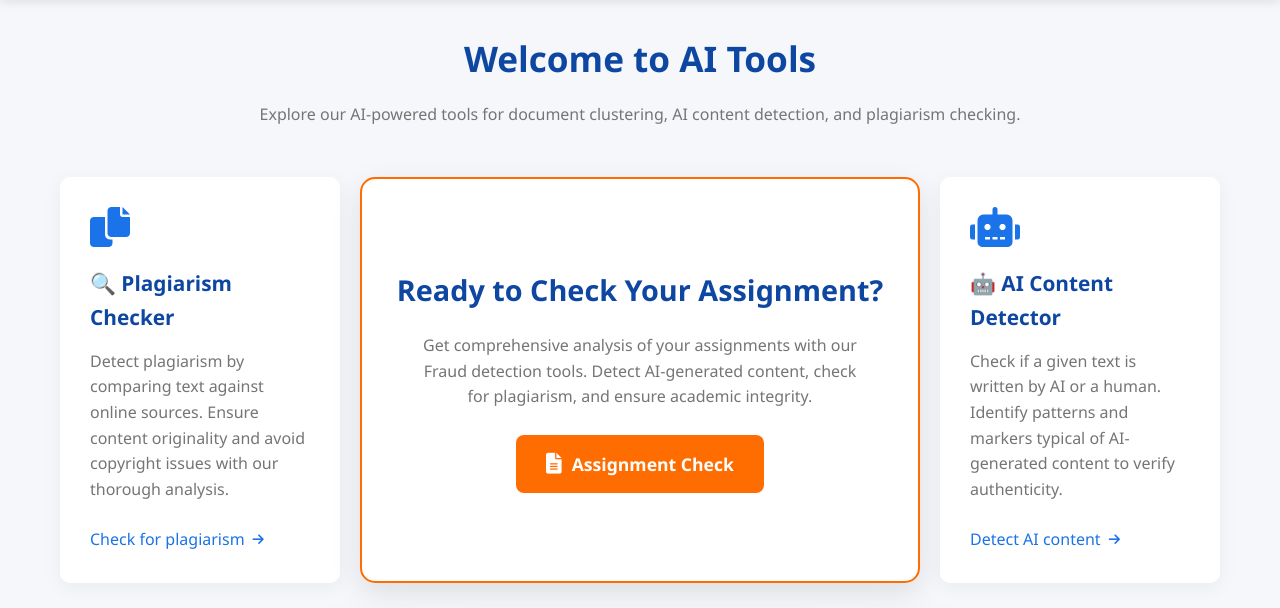
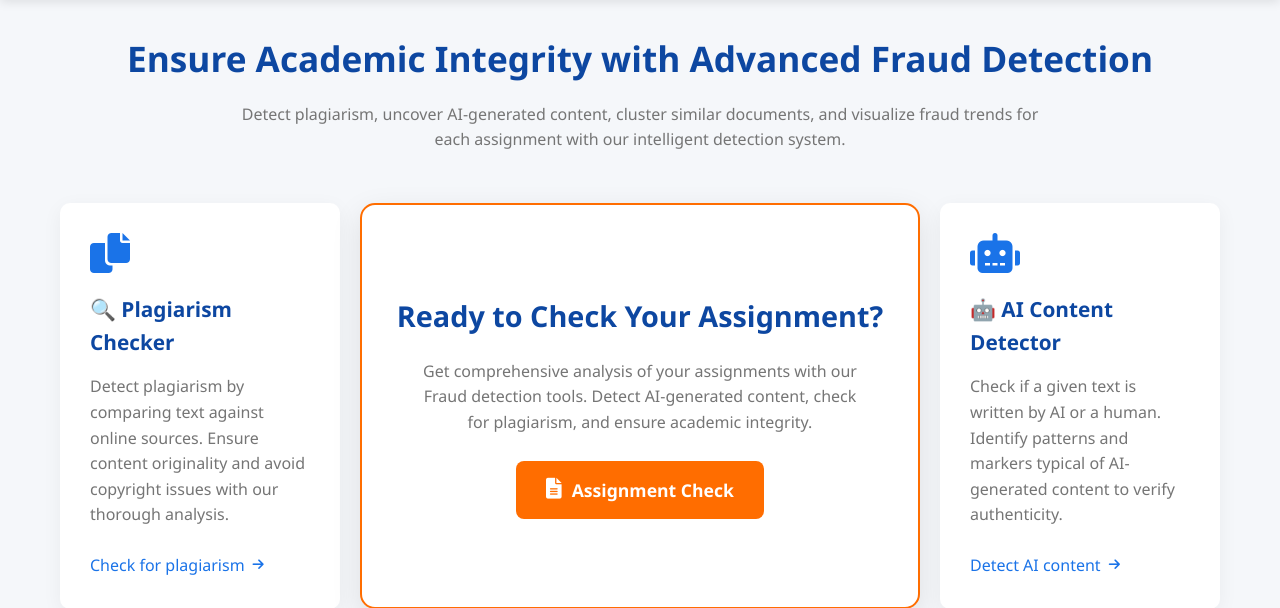
Before and after one commit to Aakash-Balasundaram/Fraud-Detection-in-class-assignments, a Flask app: page / in a window 1280 px wide. Shown: the part 82-690 px from the top of the page. Run offline with Flask 3, Linux system fonts and the light colour scheme.

Commit message:
Changed the eye-catching sentences

```diff
--- a/templates/index.html
+++ b/templates/index.html
@@ -320,10 +320,9 @@
 
       <main class="main-content">
         <section class="hero-section">
-          <h1 class="page-title">Welcome to AI Tools</h1>
+          <h1 class="page-title">Ensure Academic Integrity with Advanced Fraud Detection</h1>
           <p class="page-subtitle">
-            Explore our AI-powered tools for document clustering, AI content
-            detection, and plagiarism checking.
+            Detect plagiarism, uncover AI-generated content, cluster similar documents, and visualize fraud trends for each assignment with our intelligent detection system.
           </p>
         </section>
 
```
